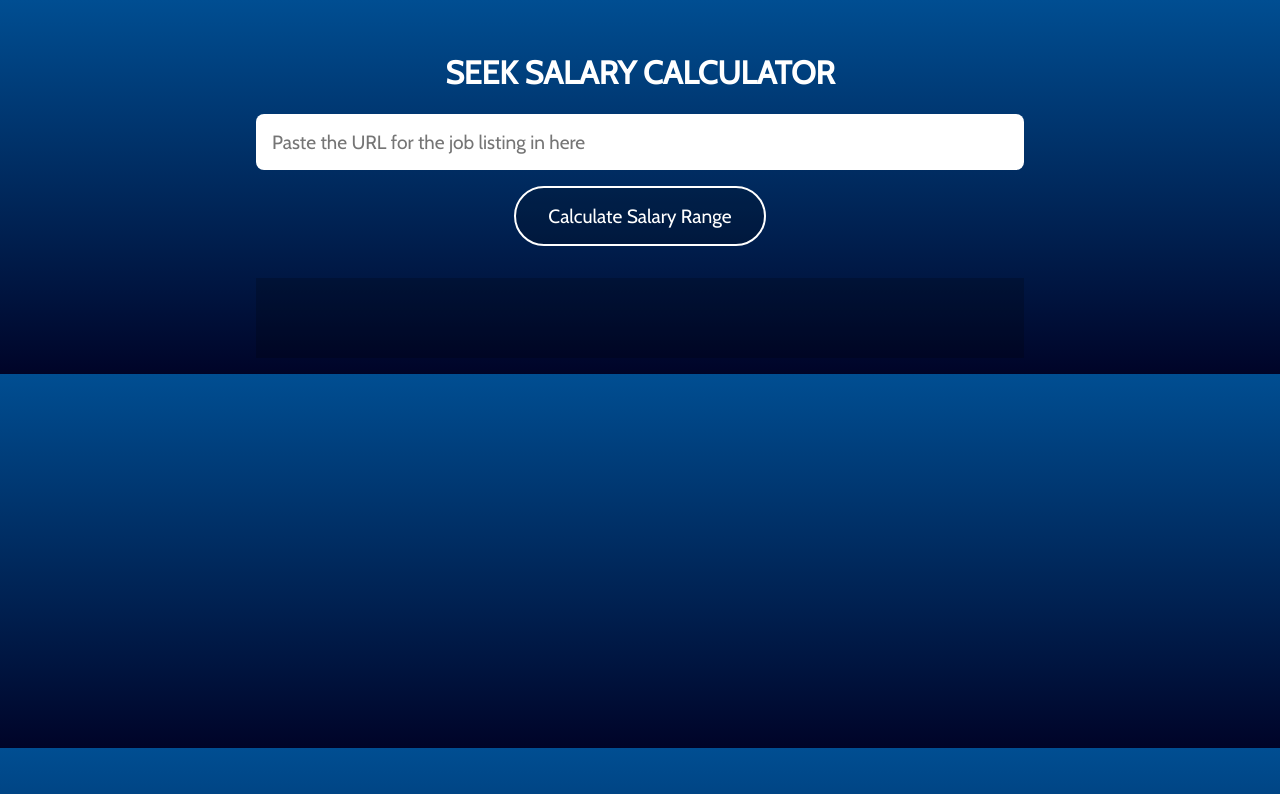
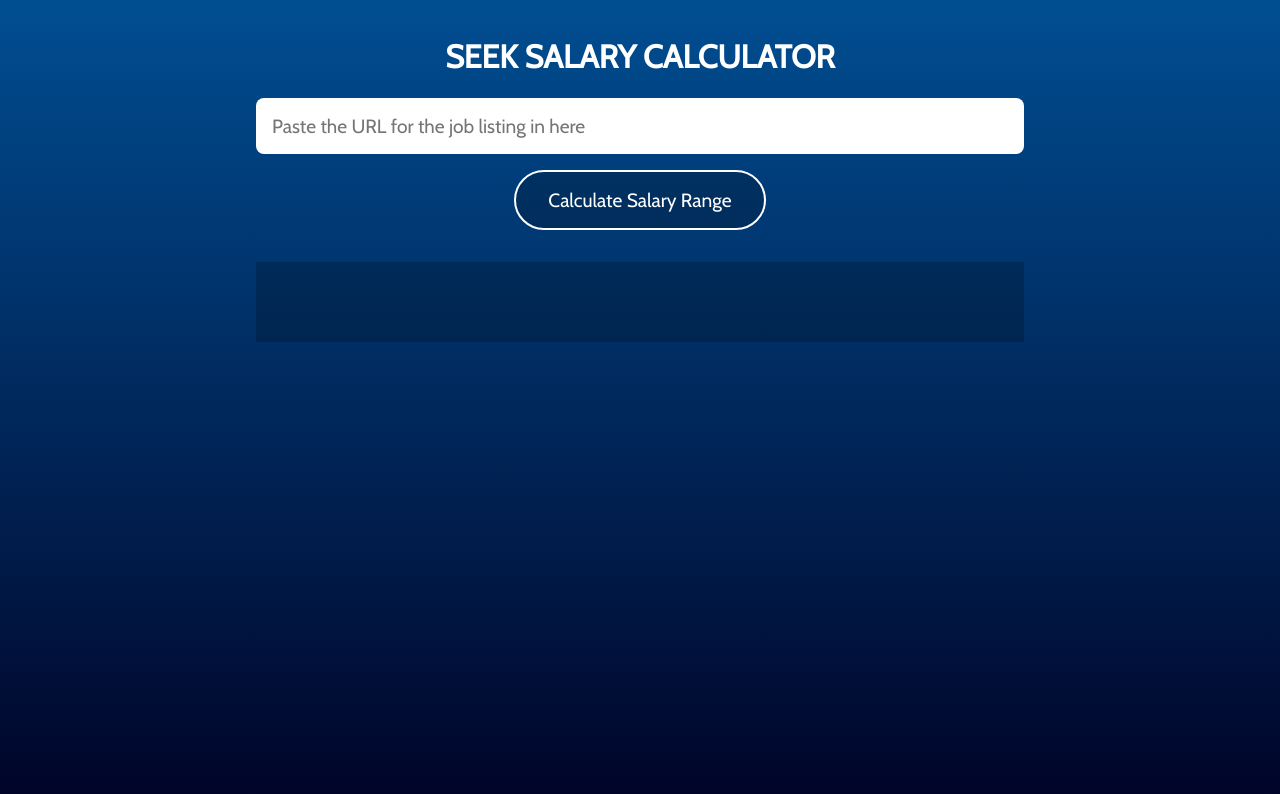
Before and after one commit to epsilon42/revseek, a React (Create React App) app: page / in a window 1280 px wide. Shown: the top 794 px of the page. Built offline with nearby package versions, Linux system fonts and the light colour scheme.

Commit message:
Style fix for gradient background

```diff
--- a/src/components/styles.scss
+++ b/src/components/styles.scss
@@ -1,5 +1,7 @@
 html {
   box-sizing: border-box;
+
+  height: 100%;
 }
 *,
 *:before,
@@ -15,6 +17,8 @@
   background: #000428;
   background: -webkit-linear-gradient(to bottom, #004e92, #000428);
   background: linear-gradient(to bottom, #004e92, #000428);
+  background-repeat: no-repeat;
+  background-attachment: fixed;
   height: 100%;
   width: 100%;
 }
@@ -26,7 +30,7 @@
   width: calc(100% - 32px);
   max-width: 800px;
   margin: 0 auto;
-  margin-top: 16px;
+  // margin-top: 16px;
 
   h1 {
     text-transform: uppercase;
```
